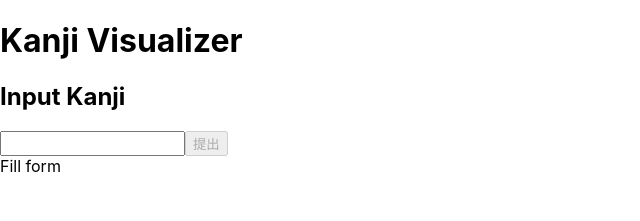
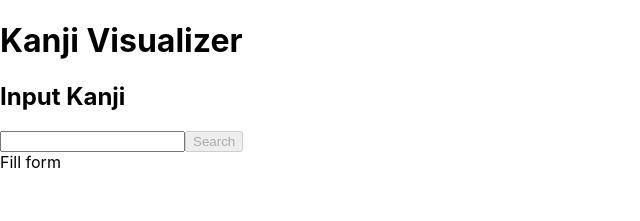
Before and after one commit to ani-hovhannisyan/kanji-visualization, a React (Create React App) app in the folder frontend/: page / in a window 1280 px wide. Shown: the top 221 px of the page, without its empty margins (0-640 px from the left). Built offline with nearby package versions, Linux system fonts and the light colour scheme.

Commit message:
fix a bit

```diff
--- a/frontend/src/SearchField/SearchField.tsx
+++ b/frontend/src/SearchField/SearchField.tsx
@@ -50,7 +50,7 @@ const SearchField = (props: Props) => {
       <div style={{ display: "flex" }}>
         <input type="text" value={kanjiInput} onChange={handleKanjiChange} />
         <button type="submit" onClick={handleSubmit} disabled={!!error}>
-          提出{" "}
+          Search
         </button>
       </div>
       <div>{error}</div>
```
Also changed, not shown: 1 other file (tests, documents, lock files or other folders).
